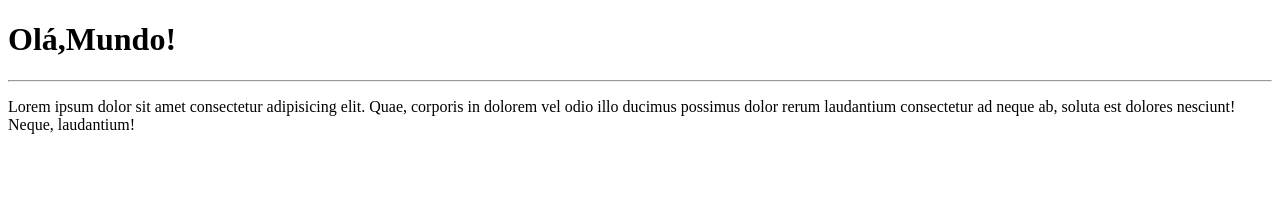
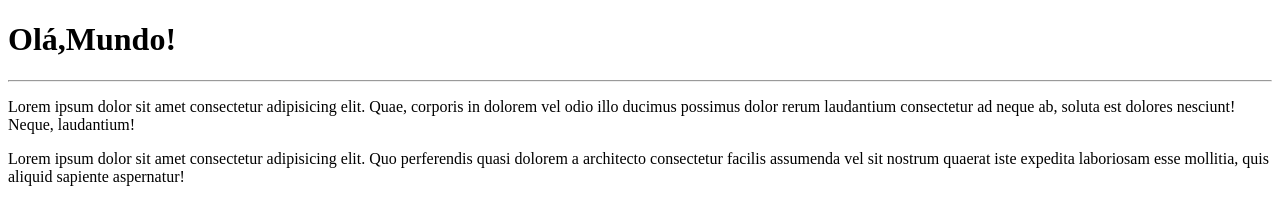
Before and after one commit to BarbosaDiogo/Ola-Mundo, a plain HTML site: page site-exemplo/index.html in a window 1280 px wide. Drawn offline with Linux system fonts and the light colour scheme.

Commit message:
adicionei um paragrafo

```diff
--- a/site-exemplo/index.html
+++ b/site-exemplo/index.html
@@ -10,5 +10,6 @@
     <h1>Olá,Mundo!</h1>
     <hr>
     <p>Lorem ipsum dolor sit amet consectetur adipisicing elit. Quae, corporis in dolorem vel odio illo ducimus possimus dolor rerum laudantium consectetur ad neque ab, soluta est dolores nesciunt! Neque, laudantium!</p>
+    <p>Lorem ipsum dolor sit amet consectetur adipisicing elit. Quo perferendis quasi dolorem a architecto consectetur facilis assumenda vel sit nostrum quaerat iste expedita laboriosam esse mollitia, quis aliquid sapiente aspernatur!</p>
 </body>
 </html>
```
